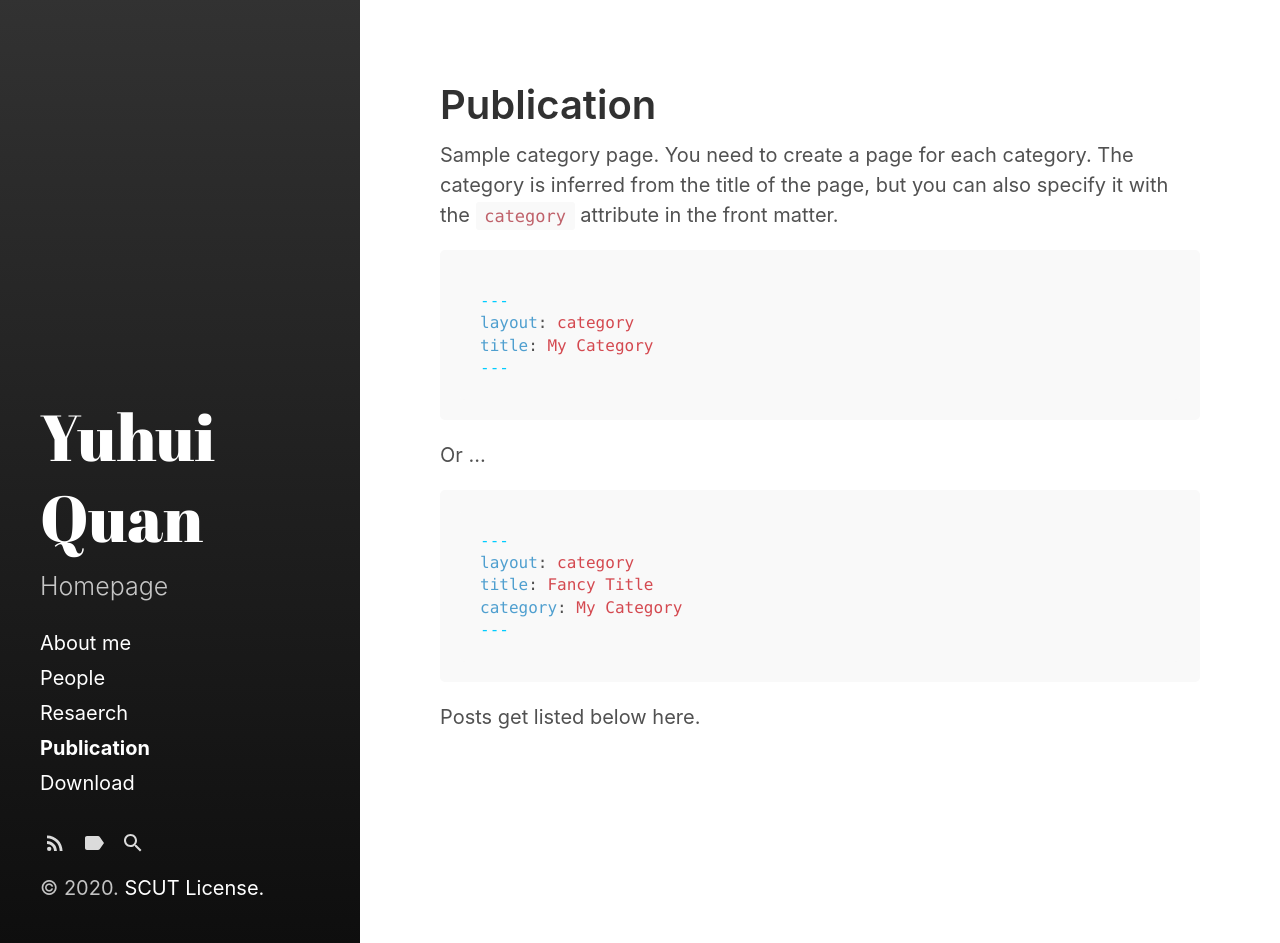
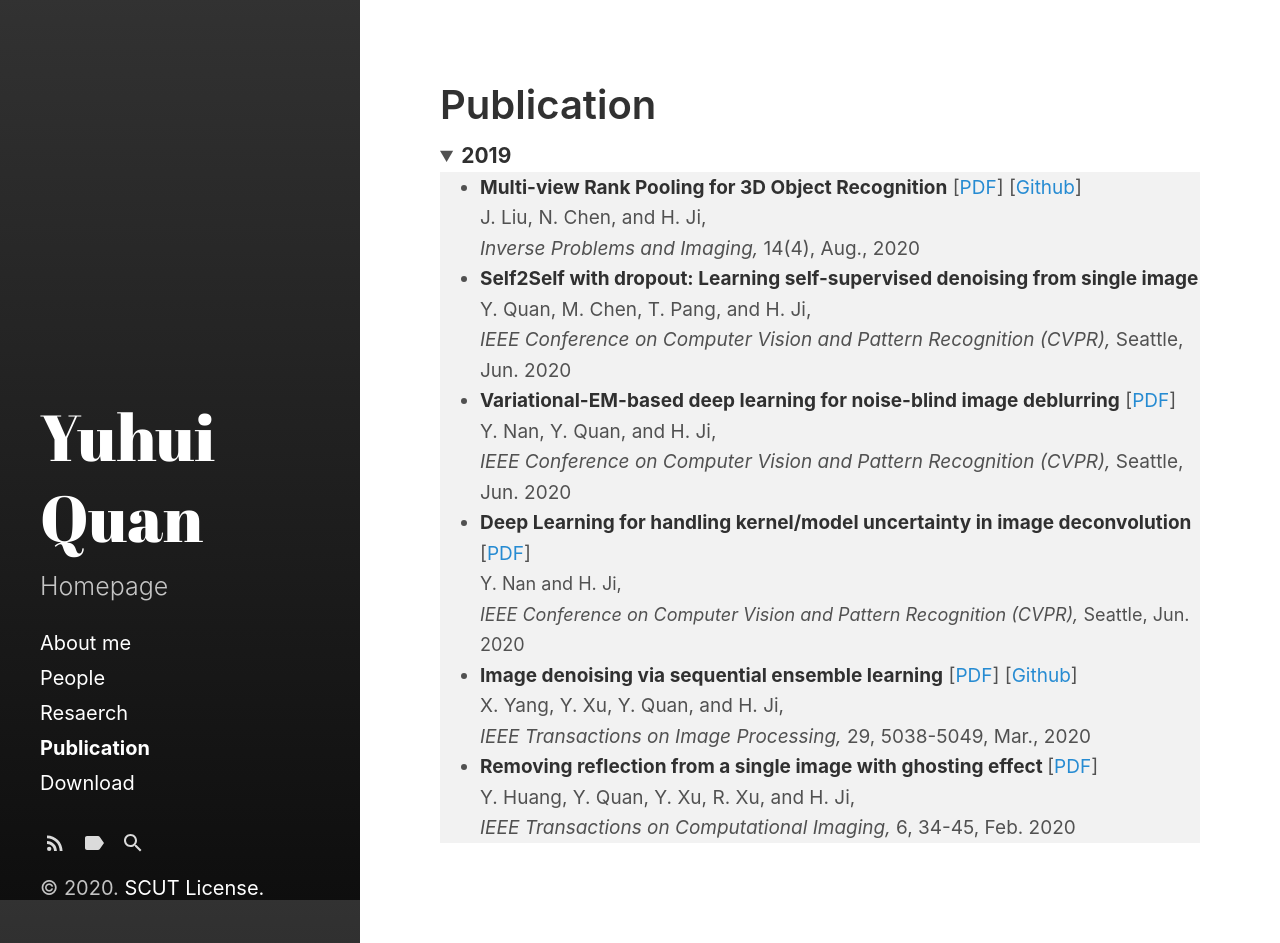
Before and after one commit to Dofboom/Dofboom.github.io, a Jekyll site: the page built from category/c.md, in a window 1280 px wide and 943 px high. Built offline with Jekyll 4.4.1, drawn with Linux system fonts in a browser that asks for light colours.

Commit message:
Update c.md

````diff
--- a/category/c.md
+++ b/category/c.md
@@ -3,25 +3,26 @@ layout: category
 title: Publication
 ---
 
-Sample category page. You need to create a page for each category.
-The category is inferred from the title of the page, but you can also
-specify it with the `category` attribute in the front matter.
-
-```md
----
-layout: category
-title: My Category
----
-```
-
-Or ...
-
-```md
----
-layout: category
-title: Fancy Title
-category: My Category
----
-```
-
-Posts get listed below here.
+<details open="">
+<summary><span style="font-size: 105%;"><strong>2019</strong></span></summary>
+<ul style="background-color: #f2f2f2;">
+<li><span style="font-size: 95%;"><strong>Multi-view Rank Pooling for 3D Object Recognition</strong> [<a href="https://github.com/Dofboom/Dofboom.github.io/blob/master/papers/Multi-view%20Rank%20Pooling%20for%203D%20Object%20Recognition.pdf">PDF</a>] [<a href="https://github.com/jiulongliu/SOFPI-DR-Net-DOT">Github</a>]</span><br />
+<span style="font-size: 95%;"> J. Liu, N. Chen, and H. Ji,<br />
+ <em>Inverse Problems and Imaging,</em> 14(4),  Aug., 2020</span></li>
+<li><span style="font-size: 95%;"><strong>Self2Self with dropout: Learning self-supervised denoising from single image</strong> <!-- [<a href="https://blog.nus.edu.sg/matjh/files/2020/03/CVPR2020_Denoising.pdf">PDF</a>]--></span><br />
+<span style="font-size: 95%;"> Y. Quan, M. Chen, T. Pang, and H. Ji,<br />
+<em> IEEE Conference on Computer Vision and Pattern Recognition (CVPR),</em> Seattle, Jun. 2020</span></li>
+<li><span style="font-size: 95%;"><strong>Variational-EM-based deep learning for noise-blind image deblurring</strong> [<a href="https://blog.nus.edu.sg/matjh/files/2020/05/CVPR2020-VEMNet-Deblur.pdf">PDF</a>] </span><br />
+<span style="font-size: 95%;"> Y. Nan, Y. Quan, and H. Ji,<br />
+<em> IEEE Conference on Computer Vision and Pattern Recognition (CVPR),</em> Seattle, Jun. 2020</span></li>
+<li><span style="font-size: 95%;"><strong>Deep Learning for handling kernel/model uncertainty in image deconvolution</strong> [<a href="https://blog.nus.edu.sg/matjh/files/2020/03/CVPR2020_deblur_error.pdf">PDF</a>]<br />
+<span style="font-size: 95%;"> Y. Nan and H. Ji,<br />
+<em> IEEE Conference on Computer Vision and Pattern Recognition (CVPR),</em> Seattle, Jun. 2020</span></span></li>
+<li><span style="font-size: 95%;"><strong>Image denoising via sequential ensemble learning</strong> [<a href="https://blog.nus.edu.sg/matjh/files/2020/03/TIP2020_ensemble.pdf">PDF</a>] [<a href="https://github.com/cs-rukawa/NLED_Code">Github</a>]</span><br />
+<span style="font-size: 95%;"> X. Yang, Y. Xu, Y. Quan, and H. Ji,<br />
+<em> IEEE Transactions on Image Processing,</em>  29,  5038-5049, Mar., 2020</span></li>
+<li><span style="font-size: 95%;"><strong>Removing reflection from a single image with ghosting effect </strong> [<a href="https://blog.nus.edu.sg/matjh/files/2019/02/TCI_2019_reflection-1vlfd37.pdf">PDF</a>]</span><br />
+<span style="font-size: 95%;"> Y. Huang, Y. Quan, Y. Xu, R. Xu, and H. Ji,<br />
+<em>IEEE Transactions on Computational Imaging,</em> 6, 34-45, Feb. 2020</span></li>
+</ul>
+</details>
````
